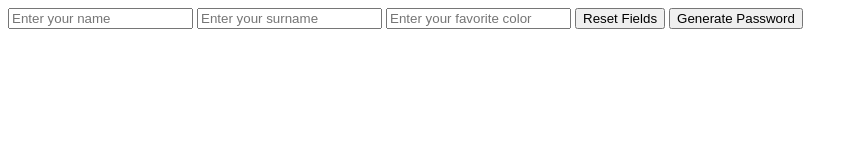
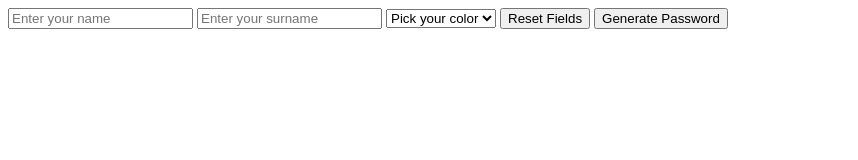
Before and after one commit to moretti-matteo/js-pwdgen-wannabe, a plain HTML site: page test.html in a window 1280 px wide. Shown: the whole page, without its empty margins (0-858 px from the left). Drawn offline with Linux system fonts and the light colour scheme.

Commit message:
update test

```diff
--- a/js/test.js
+++ b/js/test.js
@@ -1,14 +1,15 @@
 function generatePwd() {
     const name = document.module.name.value;
     const surname = document.module.surname.value;
-    const favoriteColor = document.module.favoriteColor.value;
+    // const favoriteColor = document.module.favoriteColor.value;
     const randomNumber = Math.floor(Math.random() * 100);
+    const favoriteColor = document.module.colorList.value;
 
     if (!(name && surname && favoriteColor)) {
-        alert("uno o più campi non sono compilati!");
+        alert("One or more fields are not filled in");
         return 0;
     }else{
-        alert("Password generata: " + name + surname + favoriteColor + randomNumber);
+        alert("Password generated: " + name + surname + favoriteColor + randomNumber);
         return 1;
     }
 
--- a/test.html
+++ b/test.html
@@ -13,7 +13,18 @@
     <form method="GET" name="module">
         <input type="text" name="name" placeholder="Enter your name">
         <input type="text" name="surname" placeholder="Enter your surname">
-        <input type="text" name="favoriteColor" placeholder="Enter your favorite color">
+        <select name="colorList">
+            <option value="" disabled selected>Pick your color</option>
+            <option value="green">Green</option>
+            <option value="red">Red</option>
+            <option value="blue">Blue</option>
+            <option value="yellow">Yellow</option>
+            <option value="white">White</option>
+            <option value="black">Black</option>
+            <option value="orange">Orange</option>
+            <option value="purple">Purple</option>
+            <option value="pink">Pink</option>
+        </select>
         <button type="reset">Reset Fields</button>
         <button onclick="generatePwd()">Generate Password</button>
     </form>
```
